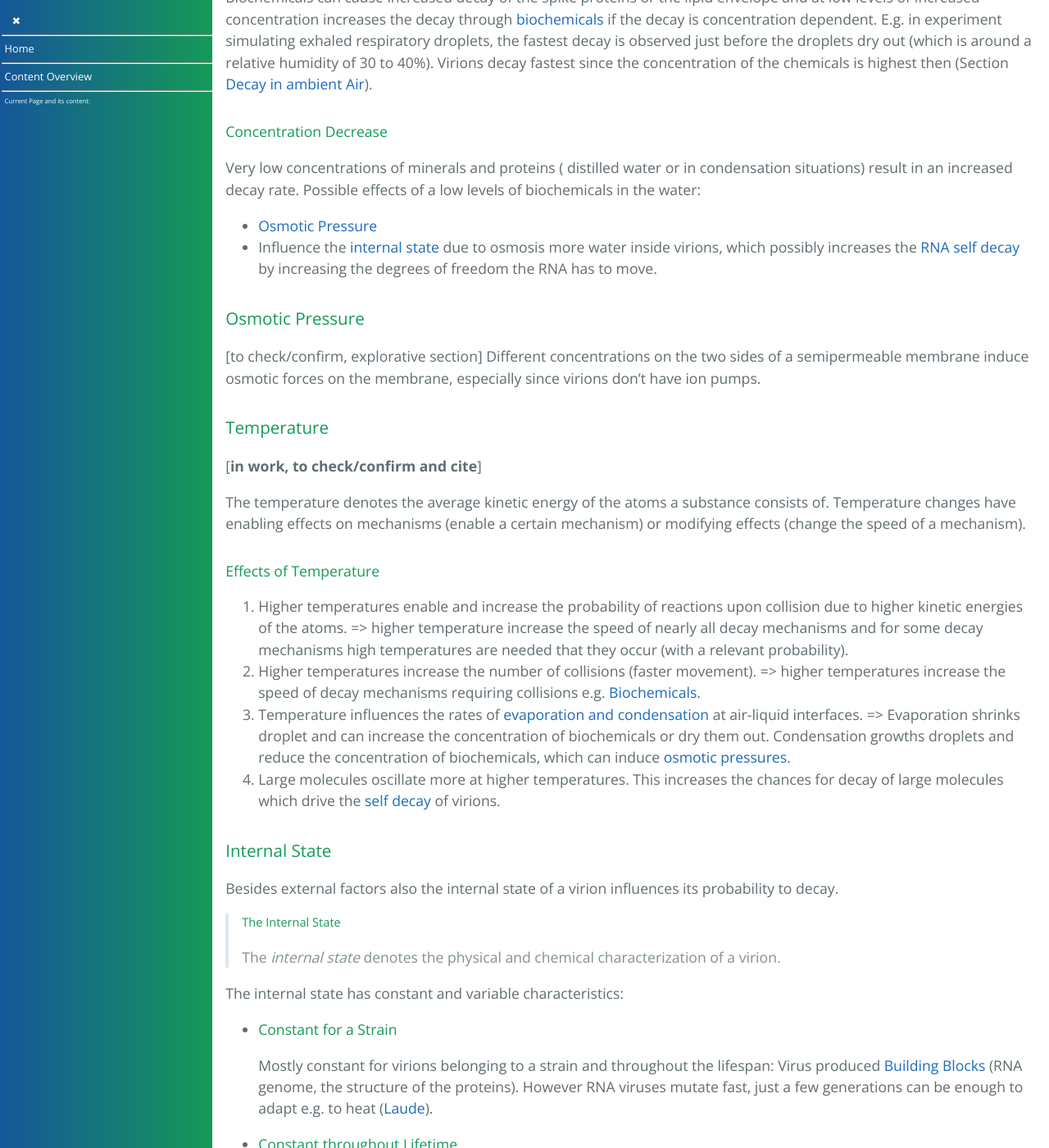
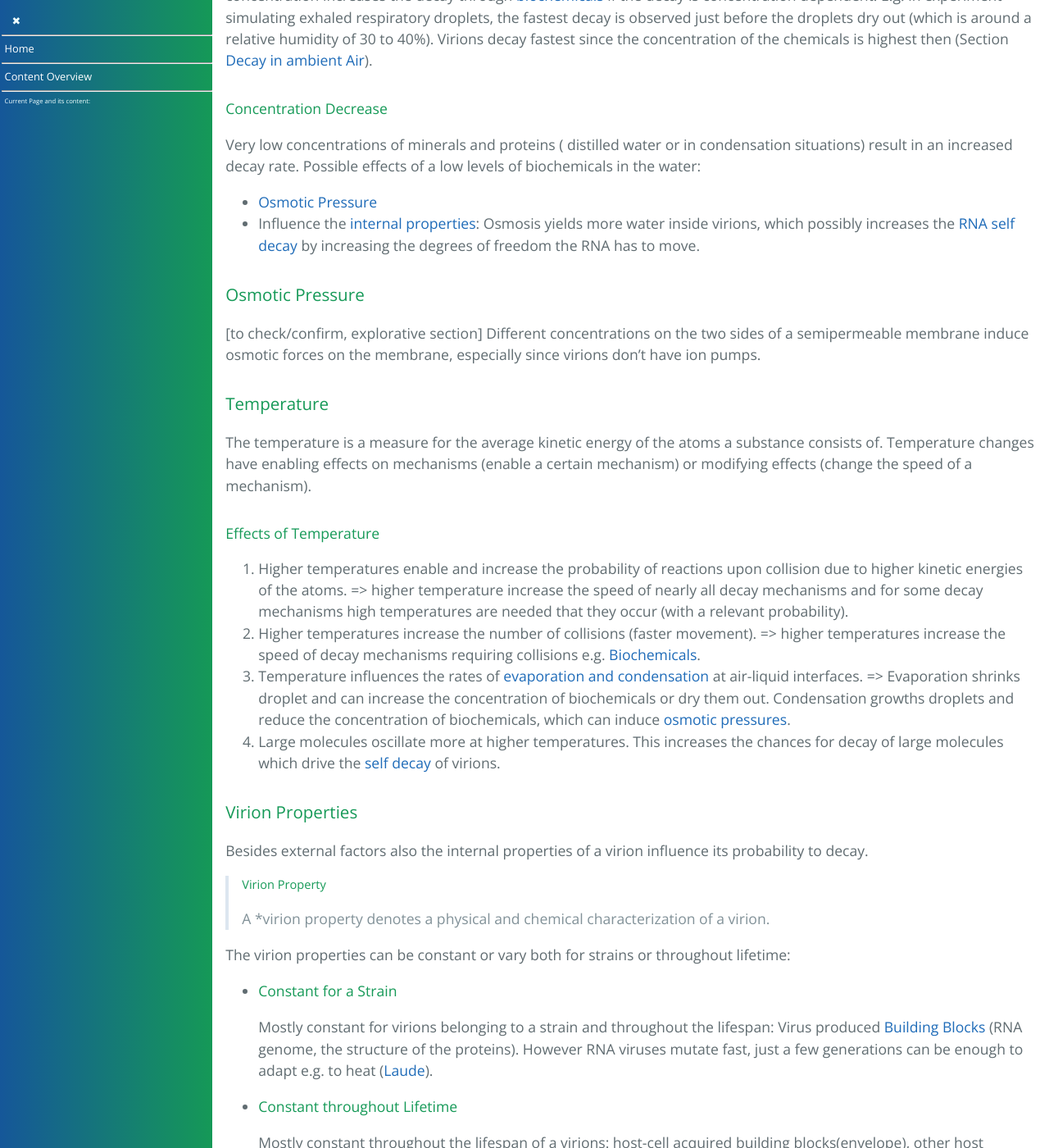
Before and after one commit to forestgrape/coronavirus, a Jekyll site: the page built from 2_biological/virion_viability.md, in a window 1280 px wide and 1400 px high, scrolled down 13501 px. Shown: the whole window at 82% size. Built offline with Jekyll 4.4.1, drawn with Linux system fonts in a browser that asks for light colours; our own code applies the rules of GitHub Pages for plain Markdown files; some of the changed text lies outside the part shown.

Commit message:
formulations

```diff
--- a/2_biological/virion_viability.md
+++ b/2_biological/virion_viability.md
@@ -4,9 +4,11 @@
 * [Content](#content)
 * [Short Summary Virion Viability](#short-summary-virion-viability)
 * [Summary Virion Viability](#summary-virion-viability)
-  * [Reasons for the Fast Decay](#reasons-for-the-fast-decay)
-  * [Summary Viability in different Situations](#summary-viability-in-different-situations)
+  * [Summary Decay by UV Light](#summary-decay-by-uv-light)
+  * [Summary Decay in Disinfecting Biochemicals](#summary-decay-in-disinfecting-biochemicals)
+  * [Summary Decay in Aerosols](#summary-decay-in-aerosols)
   * [Summary Decay in Respiratory Fluids](#summary-decay-in-respiratory-fluids)
+  * [Summary Self Decay](#summary-self-decay)
 * [Introduction](#introduction)
   * [Overview](#overview)
   * [What's done and added here](#whats-done-and-added-here)
@@ -26,7 +28,7 @@
   * [Concentration Changes](#concentration-changes)
   * [Osmotic Pressure](#osmotic-pressure)
   * [Temperature](#temperature)
-  * [Internal State](#internal-state)
+  * [Virion Properties](#virion-properties)
 * [Theoretical Principles and Decay Mechanisms](#theoretical-principles-and-decay-mechanisms)
   * [Radiation](#radiation-1)
   * [Chemicals and Biochemicals](#chemicals-and-biochemicals-1)
@@ -79,24 +81,23 @@
 [Virions](../2_biological/viruses.md#virion) decay happens everywhere: in the air, in the body, on surfaces and in water. Coronavirus virions decay fast compared to other forms of life.
 Depending on the environment at different speeds and with different mechanisms. In many situations one decay mechanism is much faster than the others, in this case the overall decay rate can be approximated by the fastest decay rate. In some situations different decay mechanisms interact or have similar speeds and so all of them have to be taken into account to estimate the overall decay.
 
-### Reasons for the Fast Decay
 The principal reasons for the fast decay are:
 * The genome is [stored in ssRNA](../2_biological/life-forms.md#ssrna)
 * The envelope of coronaviruses consists of fatty acids acquired form the host cell and similar to the host cell membrane. In multicellular organism the cell-membranes neither have evolved to be stable outside the organism nor to keep out most substances. Cells also have ion pumps to even out imbalances such as osmotic pressures, without metabolism virions do not.
 * The spikes proteins are under tension, since they have spring loaded energy to induce cell membrane fusion. On heat, temperature changes or chemical forces the spikes can loose this energy. To some extent this is also the case for the N protein.
 * Virions have no metabolism and thus cannot repair damage or even out chemical imbalances.
 
-### Summary Viability in different Situations
-#### Summary Decay by UV Light
 
+### Summary Decay by UV Light
 UV light renders the RNA unreadable. At low UV (low sun in the fall) the halflife time is about 6 minutes and at intense UV (sun at noon in the summer) about 2 min.
-#### Summary Decay in Disinfecting Biochemicals
+
+### Summary Decay in Disinfecting Biochemicals
 Decay by biochemicals inactivate virions mainly from the outside by interacting with the spike protein or destroying the lipid envelope. Rates at room temperature (22 degree):
 * Common disinfectants (e.g. ethanol 70%, iodine 7.5%): a below a minute.
 * Soap: Below a minute.
 * Acids: In the stomach the acids induce a fast decay.
 
-#### Summary Decay in Aerosols
+### Summary Decay in Aerosols
 Virions exhaled in exhaled aerosol decay due to interactions with biochemicals in the respiratory fluids when the humidity is high enough the samples do *not* dry out. When the air is very dry the samples dry out and the decay is slower:
 * At an air humidity below the [efflorescence humidity](#efflorescence-humidity) (about 30% to 40%)): In dry air the droplets dry out the substances crystallize. The decay rate is lower since biochemicals do not interact with the virions.
 * At an air humidity just above the [efflorescence humidity](#efflorescence-humidity) (about 40% to 60%): The samples shrink but do not dry out. The shrinking increases the concentration of biochemicals and thus the decay rate increases.
@@ -109,7 +110,7 @@
 * at 4 degrees: about 5 (around 50% humidity) up to 10 hours or more (dry air = around 20% humidity).
 * at 22 degrees: about 1 hour (around 50% relative humidity) to 4 hours or more (around 20% humidity).
 
-#### Summary Self Decay
+### Summary Self Decay
 
 > explorative
 
@@ -140,7 +141,7 @@
 * [Decay Factors](#decay-factors)
   From the decay observations, factors relevant for the decay of virions are extracted.
   * Which extern influences induce or increase the decay of virions. In practice these factors often interplay.
-  * The viability depends on the [internal state](#internal-state) of a virions. The internal state in turn depends on the originating cell and the genome which can adapt in just a few generations.
+  * The viability depends on the [properties of a virion](#virion-properties). The virion properties in turn depend on the originating cell and the genome which can adapt in just a few generations.
 
 * [Theoretical Principles and Decay Mechanisms](#theoretical-principles-and-decay-mechanisms)
 
@@ -334,7 +335,7 @@
   The virions decay depends on the internal state and influences from the environment.
 
   > ##### Intern Decay Factor
-  > An internal decay factor is a property of the virion itself i.e. its [internal state](#internal-state) (e.g. the genome, the proteins and the host cell acquired envelope of a virion).
+  > An internal decay factor is a [property of the virion itself](#virion-property): Its building blocks (the genome, the proteins and the host cell acquired envelope of a virion) and the temperature.
 
   > ##### Extern Decay Factor
   > [Extern decay factors](#external-decay-factors) Influences from the environment are called external decay factors (e.g. UV light, biochemicals)
@@ -348,7 +349,7 @@
 Some decay mechanisms depend only on the internal state and no extern factor is necessary.
 
 > ##### Self Decay
-> Self decay denotes decay depending only on the [internal state](#internal-state) which includes the temperature.
+> Self decay denotes decay depending only on the [properties of a virion](#virion-properties). The temperature is also a property of a virions, though it is usually determined by the environment temperature.
 
 * Temperature is both an internal state and extern factor i.e. the extern temperature yields the internal temperature.
 * Self decay always takes place except at extremely low temperatures. In the presence of extern decay inducing factors, the self decay is often negligible so just the decay caused by extern factors has to be taken into account.
@@ -425,7 +426,7 @@
 #### Concentration Decrease
 Very low concentrations of minerals and proteins ( distilled water or in condensation situations) result in an increased decay rate. Possible effects of a low levels of biochemicals in the water:
 - [Osmotic Pressure](#osmotic-pressure)
-- Influence the [internal state](#internal-states) due to osmosis more water inside virions, which possibly increases the [RNA self decay](#rna-self-decay) by increasing the degrees of freedom the RNA has to move.
+- Influence the [internal properties](#virion-properties): Osmosis yields more water inside virions, which possibly increases the [RNA self decay](#rna-self-decay) by increasing the degrees of freedom the RNA has to move.
 
 
 ### Osmotic Pressure
@@ -434,9 +435,8 @@
 
 
 ### Temperature
-[**in work, to check/confirm and cite**]
 
-The temperature denotes the average kinetic energy of the atoms a substance consists of. Temperature changes have enabling effects on mechanisms (enable a certain mechanism) or modifying effects (change the speed of a mechanism).
+The temperature is a measure for the average kinetic energy of the atoms a substance consists of. Temperature changes have enabling effects on mechanisms (enable a certain mechanism) or modifying effects (change the speed of a mechanism).
 
 #### Effects of Temperature
 1. Higher temperatures enable and increase the probability of reactions upon collision due to higher kinetic energies of the atoms.
@@ -448,13 +448,13 @@
 4. Large molecules oscillate more at higher temperatures. This increases the chances for decay of large molecules which drive the [self decay](#self-decay) of virions.
 
 
-### Internal State
-Besides external factors also the internal state of a virion influences its probability to decay.
+### Virion Properties
+Besides external factors also the internal properties of a virion influence its probability to decay.
 
-> ##### The Internal State
-> The *internal state* denotes the physical and chemical characterization of a virion.
+> ##### Virion Property
+> A *virion property denotes a physical and chemical characterization of a virion.
 
-The internal state has constant and variable characteristics:
+The virion properties can be constant or vary both for strains or throughout lifetime:
 * #### Constant for a Strain
   Mostly constant for virions belonging to a strain and throughout the lifespan: Virus produced [Building Blocks](#virion-building-blocks) (RNA genome, the structure of the proteins). However RNA viruses mutate fast, just a few generations can be enough to adapt e.g. to heat ([Laude](#summary-laude)).
 * #### Constant throughout Lifetime
@@ -778,6 +778,7 @@
 * Influence of originating cells:
   * At 35°, the rate of inactivation was independent of the originating cell lines (Figure 2 a).
   * At 50°, only virions originating from a stable cell line (mouse embryo cells) showed a 1 step log-linear inactivation. For other cells lines a 2 step log-linear inactivation is observed (Figure 2 b).
+  > Stable cell line means likely a homogenous cell line. In a homogenous cell line, the virions have the same lipid envelope unlike in mixed cell lines where each cell type can yield slightly different appearances of the virions -> [Virion Properties](#virion-properties).
 * At 22° the more the stabilizing medium 199, CS was diluted by a phosphate buffer solution, the greater was the loss viability (Figure 1 and 3). The loss of viability was shifted to higher dilutions in the dark (Figure 1).
 * The arrhenius plots in Figure 3 and the corresponding values in Table 1 show:
   * There's a switch of the inactivation mechanism between 40 and 45 degrees.
@@ -837,4 +838,4 @@
 ## Appendix
 
 ### Efflorescence Humidity
-For a particle of a specific substance this is the humidity range where the substances (proteins and salts) crystallize out and are no longer solutes. Since the particles don't anymore move around within the solutions different reagents don't match which causes chemical reactions to reduce in speed and often to stop. -> [Efflorescence](../9_physics/aggregations_of_atoms.md#efflorescence) on the page [Aggregation of Atoms](../9_physics/aggregations_of_atoms.md).
+For a particle of a specific substance this is the humidity range where the substances (proteins and salts) crystallize out and are no longer solutes. Since when crystallized the particles don't anymore move around, different reagents don't match which causes chemical reactions to cease. -> [Efflorescence](../9_physics/aggregations_of_atoms.md#efflorescence) on the page [Aggregation of Atoms](../9_physics/aggregations_of_atoms.md).
```
